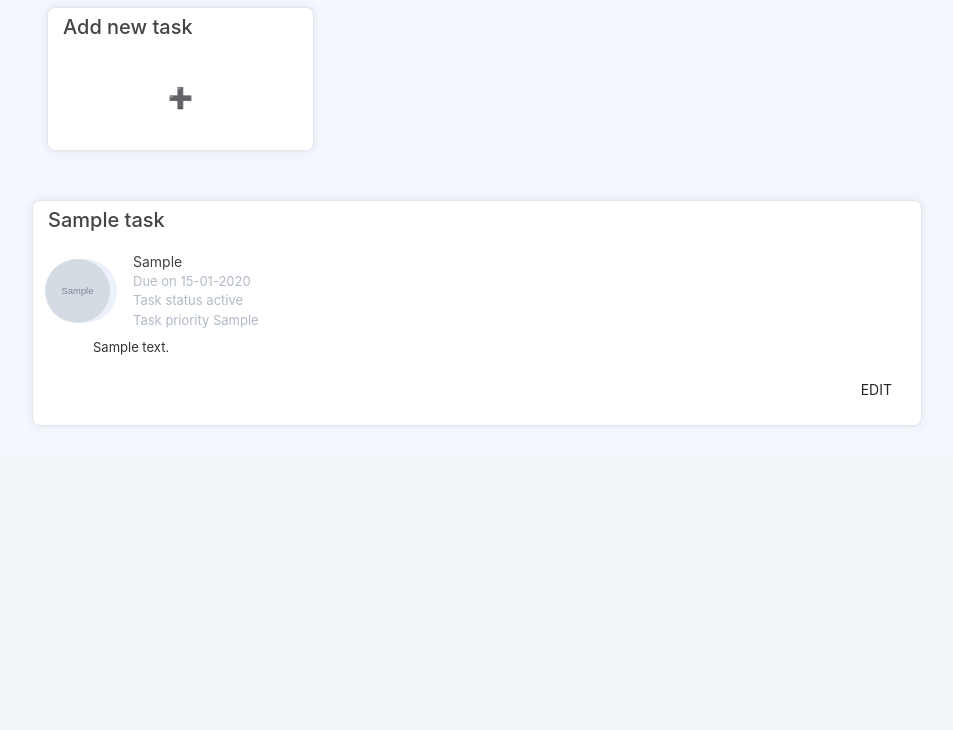
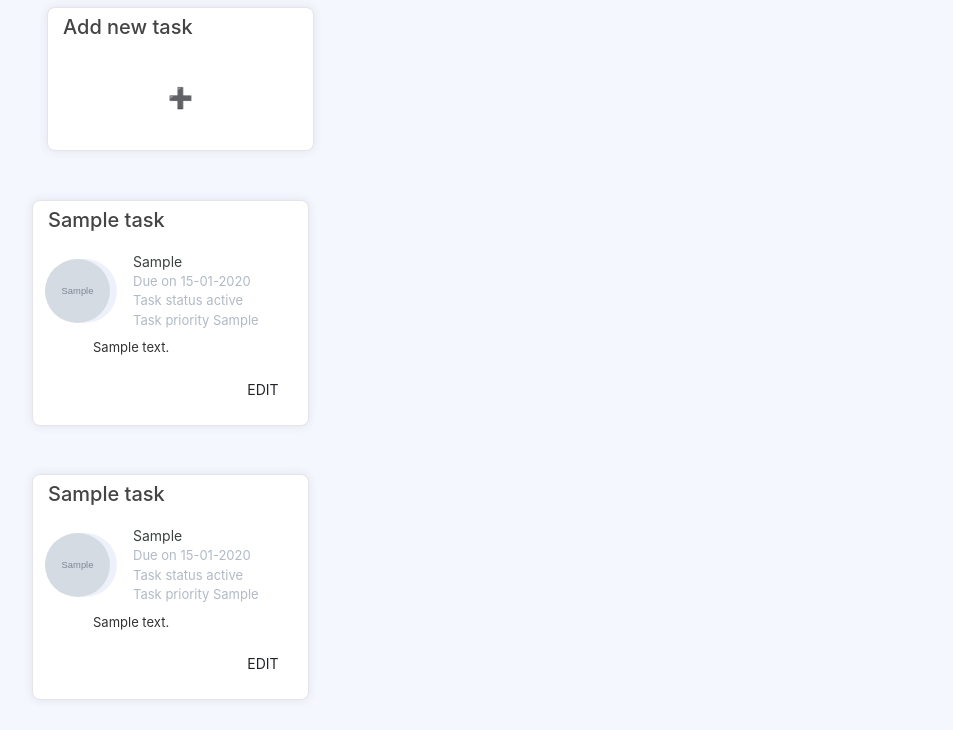
Before and after one commit to csidon/dopeticks, a Python web app: template dopeticksApp/dopeticks/templates/dashboard.html in a window 1280 px wide. Shown: the part 351-1081 px from the top of the page, without its empty margins (68-1021 px from the left). Before the commit the page ends 777 px from the top, so only its background shows below. Run offline with Jinja, Linux system fonts and the light colour scheme; the template is opened without the code that fills it: most values are stand-ins (such as "Sample title", 1, 10 or a date in 2020); grey boxes marked "Sample" are stand-in pictures.

Commit message:
Fixing js. Fixing positioning of the cards on the dashboard

```diff
--- a/dopeticksApp/dopeticks/static/main.css
+++ b/dopeticksApp/dopeticks/static/main.css
@@ -434,7 +434,7 @@ body{
 .widget-49 .widget-49-meeting-action a {
   text-transform: uppercase;
 }
-
+/*DashBoard*/
 /*Tags*/
 .order-card {
     color: #fff;
@@ -482,3 +482,12 @@ body{
 .f-right {
     float: right;
 }
+
+.row.display-flex {
+  display: flex;
+  flex-wrap: wrap;
+}
+.row.display-flex > [class*='col-'] {
+  display: flex;
+  flex-direction: column;
+}
--- a/dopeticksApp/dopeticks/static/myscripts.js
+++ b/dopeticksApp/dopeticks/static/myscripts.js
@@ -1,9 +1,15 @@
-function myFunction() {
-  var x = document.getElementById("todo-section");
-  if (x.style.display === "none") {
-    x.style.display = "block";
+function revealFunction() {
+  var todo = document.getElementById("todo-section");
+  var progress = document.getElementById("progress-section");
+  var done = document.getElementById("done-section");
+  var overdue = document.getElementById("overdue-section");
+  if (todo.style.display === "none") {
+    todo.style.display = "block";
+    progress.style.display = "none";
+    done.style.display = "none";
+    overdue.style.display = "none";
   } else {
-    x.style.display = "none";
+    todo.style.display = "none";
   }
-  alert("js connection check");
+  alert("to do clicked");
 }
--- a/dopeticksApp/dopeticks/templates/dashboard.html
+++ b/dopeticksApp/dopeticks/templates/dashboard.html
@@ -10,7 +10,7 @@
 		    <div class="row d-flex justify-content-center align-items-center">
 
 		        <div class="col-md-4 col-xl-3">
-					<div class="card bg-c-yellow order-card cardTag" onclick="myFunction()">
+					<div class="card bg-c-yellow order-card cardTag" onclick="revealToDo()">
 						<div class="card-block">
 							<h6 class="m-b-20">To do</h6>
 							<h2 class="text-right"><i class="fa fa-cart-plus f-left"></i><span>{{ todo }}</span></h2>
@@ -19,7 +19,7 @@
 		        </div>
 
 		        <div class="col-md-4 col-xl-3">
-		            <div class="card bg-c-blue order-card cardTag">
+		            <div class="card bg-c-blue order-card cardTag" onclick="revealInProgress()">
 		                <div class="card-block">
 		                    <h6 class="m-b-20">In progress</h6>
 		                    <h2 class="text-right"><i class="fa fa-rocket f-left"></i><span>{{ doing }}</span></h2>
@@ -63,10 +63,10 @@
 
 
 	<section id="todo-section">
-		{% for task in tasks %}
-			<div class="container" >
-				<div class="row d-flex justify-content-center align-items-center">
-					<div class="col-lg-12" style="margin-top: 2%;">
+		<div class="container" >
+			<div class="row display-flex">
+				{% for task in todoTasks %}
+					<div class="col-lg-4" style="margin-top: 2%;">
 						<div class="card card-margin">
 							<div class="card-header no-border">
 								<h5 class="card-title">{{ task.taskTitle }}</h5>
@@ -96,10 +96,50 @@
 							</div>
 						</div>
 					</div>
-				</div>
+				{% endfor %}
 			</div>
-	    {% endfor %}
+		</div>
 	</section>
+<!--In progress section-->
+	<section id="progress-section">
+		<div class="container" >
+			<div class="row display-flex">
+				{% for task in doingTasks %}
+					<div class="col-lg-4" style="margin-top: 2%;">
+						<div class="card card-margin">
+							<div class="card-header no-border">
+								<h5 class="card-title">{{ task.taskTitle }}</h5>
+							</div>
+							<div class="card-body pt-0">
+								<div class="widget-49">
+									<div class="widget-49-title-wrapper">
+										<div class="widget-49-date-primary">
+											<img class="rounded-circle article-img" src="{{ url_for('static', filename='profilePics/' + task.owner.userImage) }}">
+										</div>
+										<div class="widget-49-meeting-info">
+											<span class="widget-49-pro-title">{{ task.owner.userFirstName }}</span>
+											<span class="widget-49-meeting-time">Due on {{ task.taskDue.strftime('%d-%m-%Y') }}</span>
+											<span class="widget-49-meeting-time">Task status {{ task.taskStatus }}</span>
+											<span class="widget-49-meeting-time">Task priority {{ task.taskPriority }}</span>
+										</div>
+									</div>
+									<ol class="widget-49-meeting-points">
+										<p> {{ task.taskDescription}}</p>
+									</ol>
+									<div class="widget-49-meeting-action">
+
+										<a href={{ url_for('tasks.updateTask', taskID=task.id) }} class="btn btn-sm btn-flash-border-primary">Edit</a>
+
+									</div>
+								</div>
+							</div>
+						</div>
+					</div>
+				{% endfor %}
+			</div>
+		</div>
+	</section>
+
 
 {% endblock content %}
 
```
Also changed, not shown: dopeticksApp/dopeticks/main/routes.py (+5 -2 lines).
